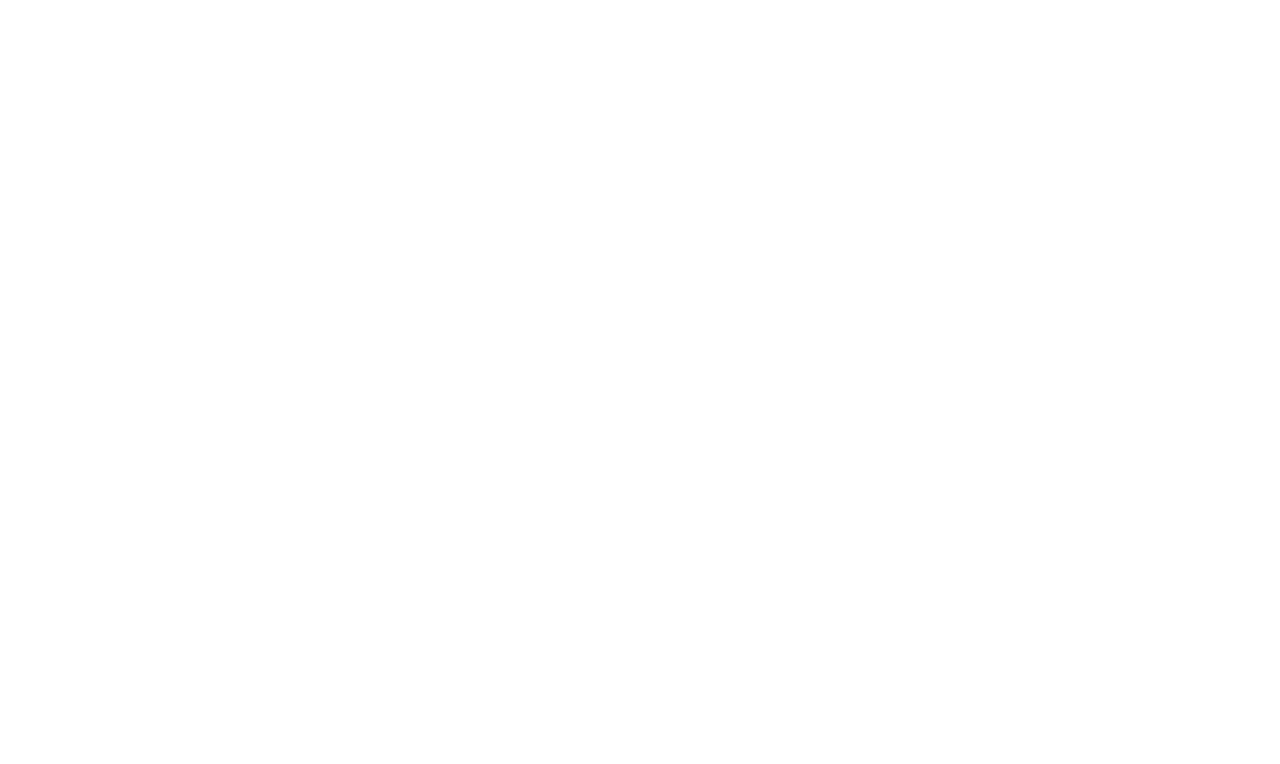
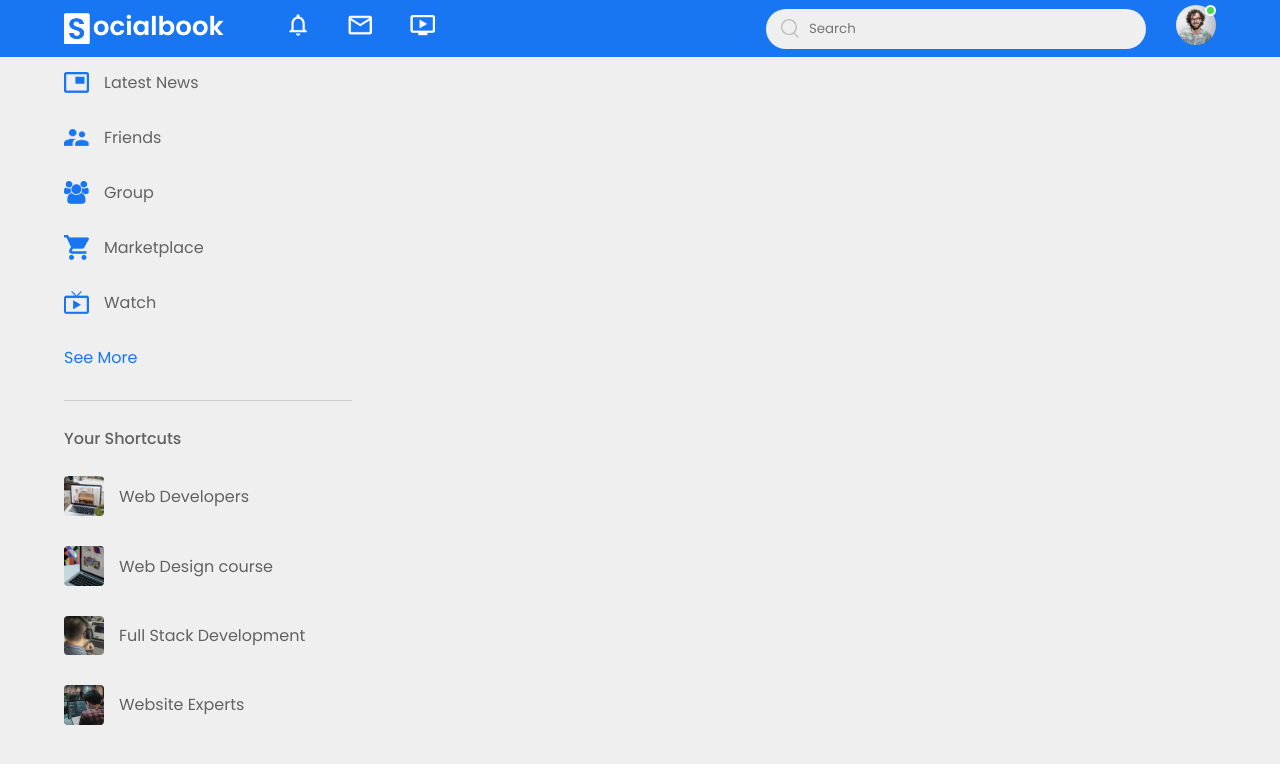
Before and after one commit to siddrajit-tech/FaceBook-clone, a plain HTML site: page index.html in a window 1280 px wide. Drawn offline with Linux system fonts and the light colour scheme.

Commit message:
Added navbar and left sidebar

```diff
--- a/index.html
+++ b/index.html
@@ -3,10 +3,65 @@
 <head>
   <meta charset="UTF-8">
   <meta name="viewport" content="width=device-width, initial-scale=1.0">
-  <title>Document</title>
+  <title>SocialBook - FaceBook</title>
   <link rel="stylesheet" href="style.css">
+  <link rel="preconnect" href="https://fonts.googleapis.com">
+  <link rel="preconnect" href="https://fonts.gstatic.com" crossorigin>
+  <link href="https://fonts.googleapis.com/css2?family=Poppins:ital,wght@0,100;0,200;0,300;0,400;0,500;0,600;0,700;0,800;0,900;1,100;1,200;1,300;1,400;1,500;1,600;1,700;1,800;1,900&display=swap" rel="stylesheet">
 </head>
 <body>
 
+  <nav>
+
+    <div class="nav-left">
+      <img src="images/logo.png" alt="SocialBook logo" class="logo">
+      <ul>
+        <li><img src="images/notification.png"></li>
+        <li><img src="images/inbox.png"></li>
+        <li><img src="images/video.png"></li>
+      </ul>
+    </div>
+
+    <div class="nav-right">
+      <div class="search-box">
+        <img src="images/search.png">
+        <input type="text" placeholder="Search">
+      </div>
+      <div class="nav-user-icon online">
+        <img src="images/profile-pic.png">
+      </div>
+    </div>
+
+  </nav>
+
+  <div class="container">
+
+    <!------left-sidebar----------------->
+    <div class="left-sidebar">
+      <div class="imp-links">
+        <a href="#"><img src="images/news.png"> Latest News</a>
+        <a href="#"><img src="images/friends.png"> Friends</a>
+        <a href="#"><img src="images/group.png"> Group</a>
+        <a href="#"><img src="images/marketplace.png"> Marketplace</a>
+        <a href="#"><img src="images/watch.png"> Watch</a>
+        <a href="#">See More</a>
+      </div>
+      <div class="shortcut-links">
+        <p>Your Shortcuts</p>
+        <a href="#"><img src="images/shortcut-1.png"> Web Developers</a>
+        <a href="#"><img src="images/shortcut-2.png"> Web Design course</a>
+        <a href="#"><img src="images/shortcut-3.png"> Full Stack Development</a>
+        <a href="#"><img src="images/shortcut-4.png"> Website Experts</a>
+
+      </div>
+    </div>
+
+    <!------main-content----------------->
+    <div class="main-content"></div>
+
+    <!------right-sidebar---------------->
+    <div class="right-sidebar"></div>
+
+  </div>
 </body>
 </html>
--- a/style.css
+++ b/style.css
@@ -0,0 +1,145 @@
+*{
+  margin: 0;
+  padding: 0;
+  font-family: 'poppins', sans-serif;
+}
+
+body{
+  background: #efefef;
+}
+
+/* NAVBAR */
+nav{
+  display: flex;
+  align-items: center;
+  justify-content: space-between;
+  background: #1876f2;
+  padding: 5px 5%;
+  position: sticky;
+  top: 0;
+  z-index: 100;
+}
+
+.logo{
+  width: 160px;
+  margin-right: 45px;
+}
+
+.nav-left, .nav-right{
+  display: flex;
+  align-items: center;
+}
+
+.nav-left ul li{
+  list-style: none;
+  display: inline-block;
+}
+
+.nav-left ul li img{
+  width: 28px;
+  margin: 0 15px;
+}
+
+.nav-user-icon img{
+  width: 40px;
+  border-radius: 50%;
+}
+
+.nav-user-icon{
+  margin-left: 30px;
+}
+
+.search-box{
+  background: #efefef;
+  width: 350px;
+  border-radius: 20px;
+  display: flex;
+  align-items: center;
+  padding: 0 15px;
+}
+
+.search-box img{
+  width: 18px;
+}
+
+.search-box input{
+  width: 100%;
+  background: transparent;
+  padding: 10px;
+  outline: none;
+  border: none;
+}
+
+.online{
+  position: relative;
+}
+
+.online::after{
+  content: "";
+  width: 7px;
+  height: 7px;
+  border: 2px solid #fff;
+  border-radius: 50%;
+  background-color: #41db51;
+  position: absolute;
+  top: 0;
+  right: 0;
+}
+
+.container{
+  display: flex;
+  justify-content: space-between;
+  padding: 13px 5%;
+}
+
+.left-sidebar{
+  flex-basis: 25%;
+  position: sticky;
+  top: 70px;
+  align-self: flex-start;
+}
+
+.right-sidebar{
+  flex-basis: 25%;
+  position: sticky;
+  top: 70px;
+  align-self: flex-start;
+}
+
+.main-content{
+  flex-basis: 47%;
+}
+
+.imp-links a, .shortcut-links a{
+  text-decoration: none;
+  display: flex;
+  align-items: center;
+  margin-bottom: 30px;
+  color: #626262;
+  width: fit-content;
+}
+
+.imp-links a img{
+  width: 25px;
+  margin-right: 15px;
+}
+
+.imp-links a:last-child{
+  color: #1876f2;
+}
+
+.imp-links{
+  border-bottom: 1px solid #ccc;
+}
+
+.shortcut-links a img{
+  width: 40px;
+  border-radius: 4px;
+  margin-right: 15px;
+}
+
+.shortcut-links p{
+  margin: 25px 0;
+  color: #626262;
+  font-weight: 500;
+}
```
